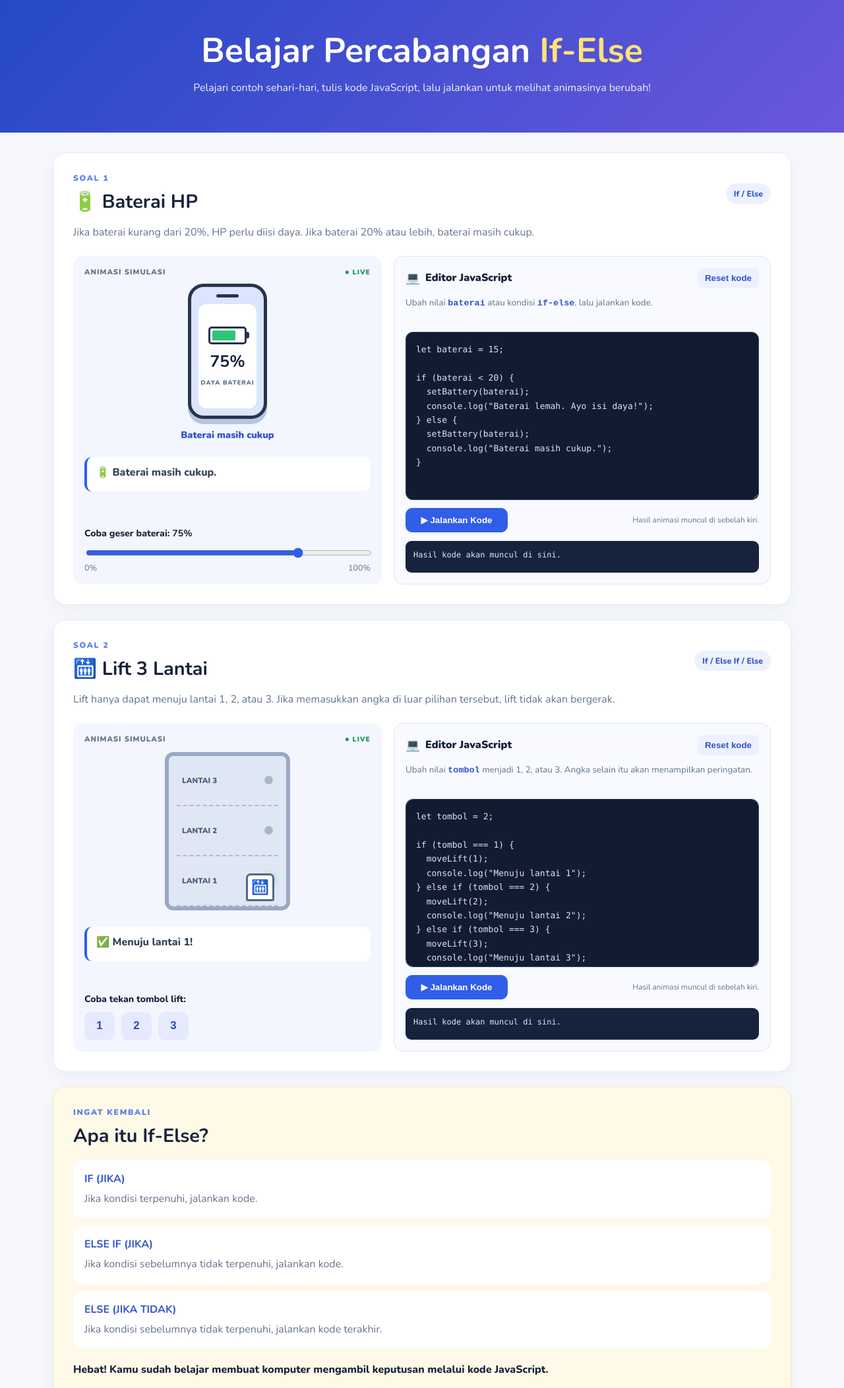
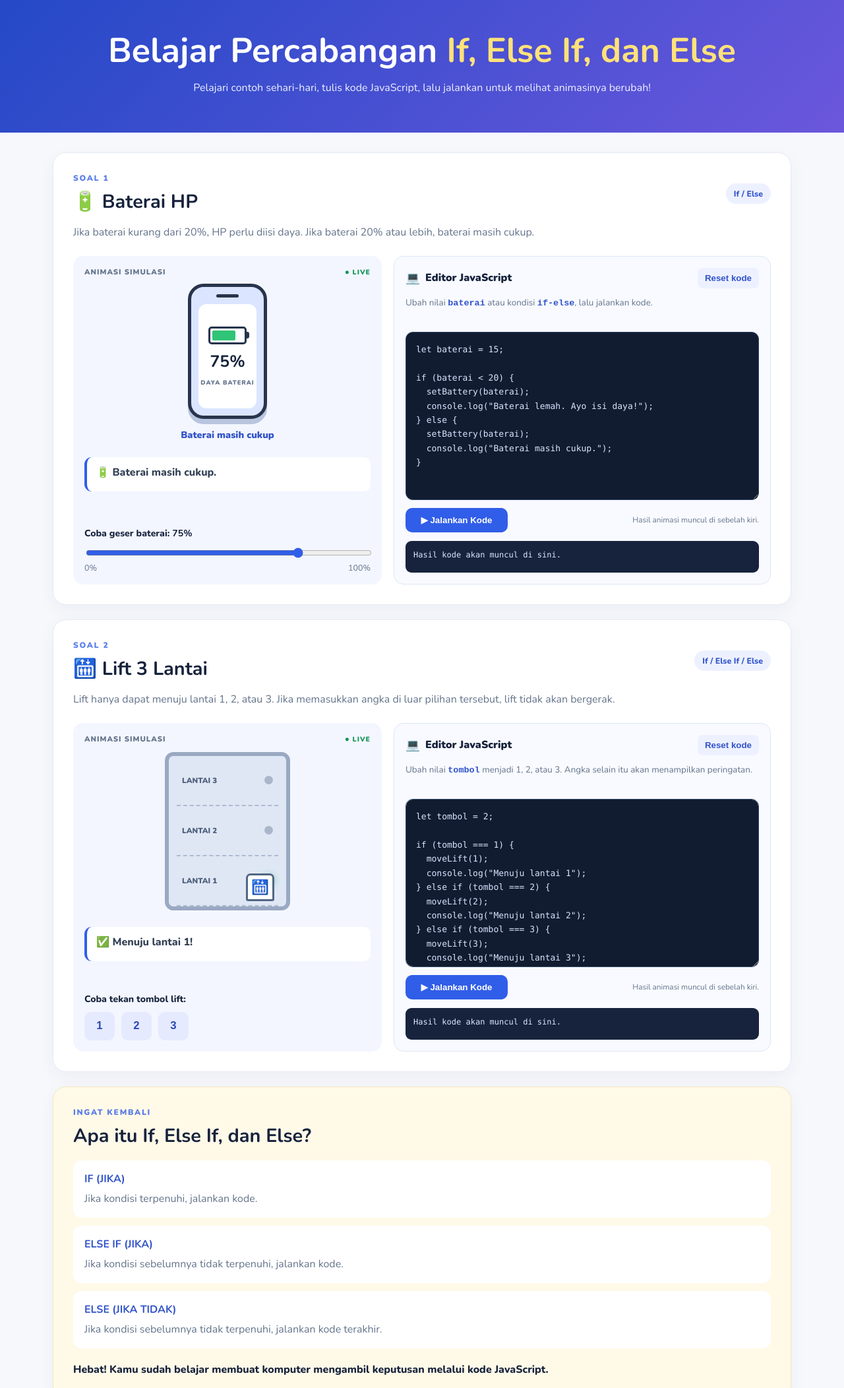
Before and after one commit to devscaf/belajar-percabangan, a plain HTML site: page index.html in a window 1280 px wide. Shown: the top 2104 px of the page at 66% size. Drawn offline with nearby package versions, Linux system fonts and the light colour scheme.

Commit message:
Update index.html

```diff
--- a/index.html
+++ b/index.html
@@ -5,12 +5,12 @@
   <meta charset="UTF-8">
   <meta name="viewport" content="width=device-width, initial-scale=1.0">
   <meta name="description" content="Belajar percabangan JavaScript melalui simulasi baterai HP dan lift.">
-  <title>Belajar Percabangan If-Else</title>
+  <title>Belajar Percabangan If, Else If, dan Else</title>
   <link rel="stylesheet" href="style.css">
 </head>
 <body>
   <header class="hero">
-    <h1>Belajar Percabangan <span>If-Else</span></h1>
+    <h1>Belajar Percabangan <span>If, Else If, dan Else</span></h1>
     <p>Pelajari contoh sehari-hari, tulis kode JavaScript, lalu jalankan untuk melihat animasinya berubah!</p>
   </header>
 
@@ -168,7 +168,7 @@
 
     <section class="challenge">
       <p class="eyebrow">INGAT KEMBALI</p>
-      <h2>Apa itu If-Else?</h2>
+      <h2>Apa itu If, Else If, dan Else?</h2>
 
       <!-- Penjelasan disusun vertikal dari IF hingga ELSE -->
       <div class="definition-grid" style="grid-template-columns: 1fr;">
```
